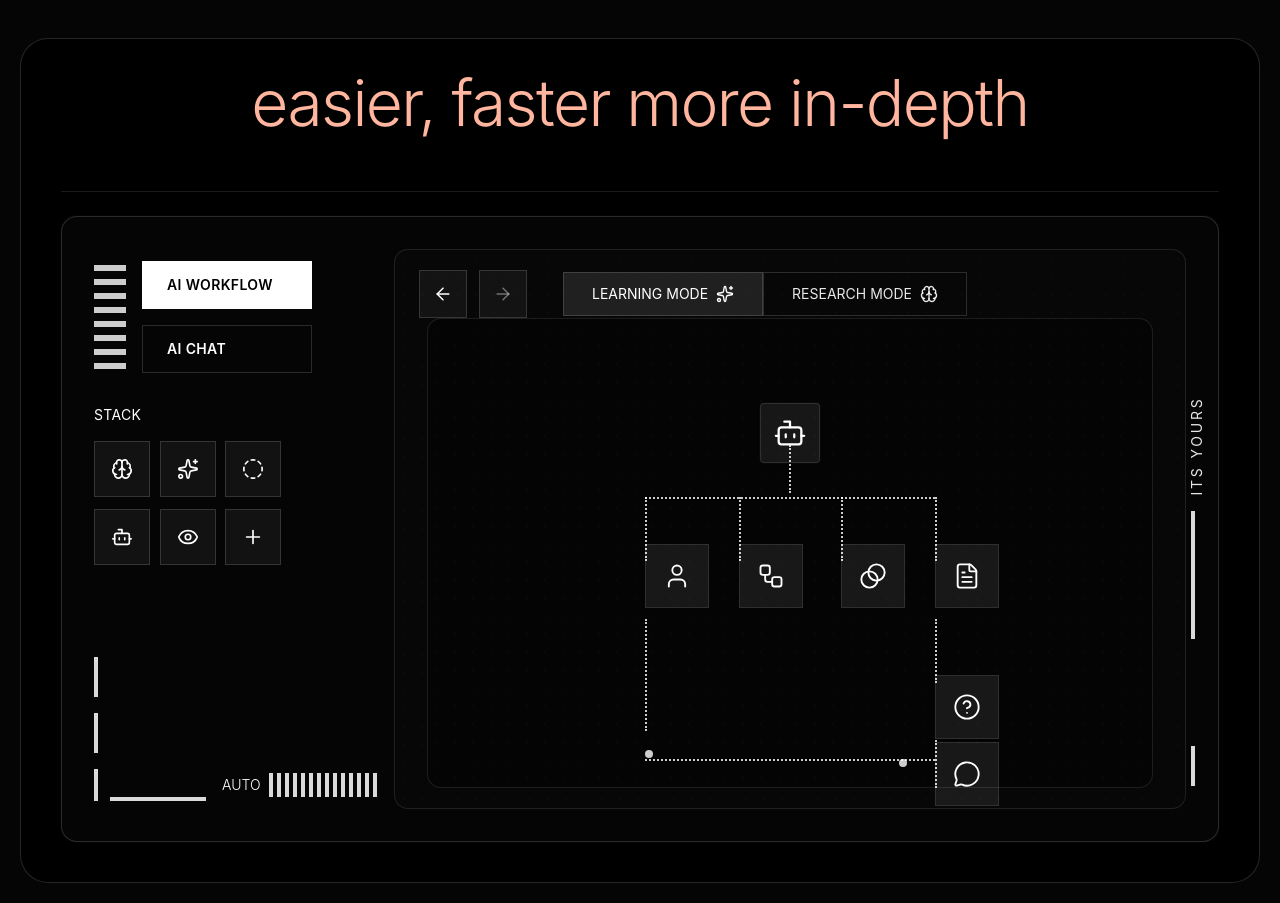
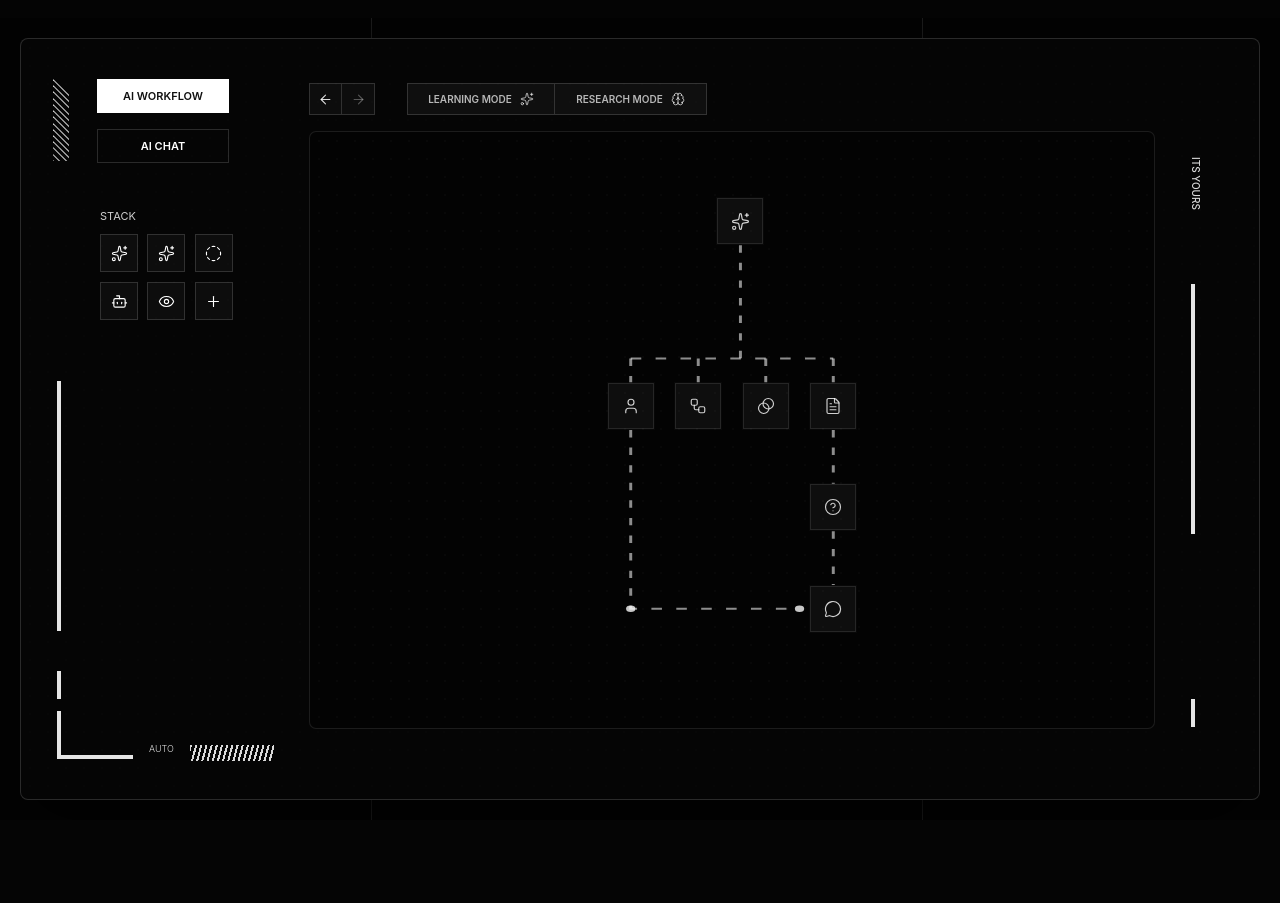
Before and after one commit to gaurav05505/ScholarAI, a React (Vite) app in the folder frontend/: page / in a window 1280 px wide. Shown: the part 3040-3943 px from the top of the page. After the commit the page ends 3860 px from the top, so only its background shows below. Built offline with nearby package versions, Linux system fonts and the light colour scheme.

Commit message:
section4

```diff
--- a/frontend/src/pages/Landingpages/Section4.jsx
+++ b/frontend/src/pages/Landingpages/Section4.jsx
@@ -1,10 +1,5 @@
 import React from 'react'
 import {
-  Brain,
-  CircleDashed,
-  Eye,
-  FileText,
-  MessageCircle,
   Sparkles,
   ArrowLeft,
   ArrowRight,
@@ -14,6 +9,11 @@ import {
   User,
   Workflow,
   HelpCircle,
+  FileText,
+  MessageCircle,
+  CircleDashed,
+  Eye,
+  Brain,
 } from 'lucide-react'
 
 const leftTools = [
@@ -21,36 +21,34 @@ const leftTools = [
   { label: 'AI CHAT', active: false },
 ]
 
-const stackIcons = [Brain, Sparkles, CircleDashed, Bot, Eye, Plus]
+const stackIcons = [Sparkles, Sparkles, CircleDashed, Bot, Eye, Plus]
+
+const rootNode = { x: 51, y: 15, Icon: Sparkles }
+const rowNodes = [
+  { x: 38, y: 46, Icon: User },
+  { x: 46, y: 46, Icon: Workflow },
+  { x: 54, y: 46, Icon: Blend },
+  { x: 62, y: 46, Icon: FileText },
+]
+const helpNode = { x: 62, y: 63 }
+const chatNode = { x: 62, y: 80 }
+const loopY = 80
 
 const Section4 = () => {
   return (
-    <section className="snap-start bg-[#050505] p-5">
-      <div className="relative min-h-[calc(100vh-2.5rem)] overflow-hidden rounded-[28px] border border-white/15 bg-black px-4 pb-10 pt-2 sm:px-6 lg:px-10 lg:pt-4">
-        <div className="pointer-events-none absolute inset-0 bg-[linear-gradient(rgba(255,255,255,0.015)_1px,_transparent_1px),_linear-gradient(90deg,_rgba(255,255,255,0.015)_1px,_transparent_1px)] bg-[size:30px_30px] [mask-image:radial-gradient(ellipse_80%_60%_at_50%_0%,#000_70%,transparent_100%)]" />
+    <section className="relative snap-start bg-[#030303] min-h-screen px-3 py-5 sm:px-5">
+      <div className="pointer-events-none absolute left-[29%] top-0 hidden h-full w-px bg-white/10 lg:block" />
+      <div className="pointer-events-none absolute left-[72%] top-0 hidden h-full w-px bg-white/10 lg:block" />
 
-        <div className="relative z-10 flex min-h-[calc(100vh-4rem)] flex-col">
-          <div className="grid grid-cols-1 items-start gap-4 border-b border-white/10 pb-8 lg:grid-cols-[1fr_auto_1fr] lg:gap-0 lg:pb-10">
-            <div />
-            <h2 className="text-center text-[42px] font-light tracking-tight text-[#ffb59e] sm:text-[54px] lg:text-[64px]">
-              easier, faster more in-depth
-            </h2>
-            <div />
-          </div>
+      <div className="relative mx-auto min-h-[calc(100vh-2.5rem)] w-full max-w-[1360px] overflow-hidden rounded-[8px] border border-white/15 bg-[#050505] shadow-[0_24px_70px_rgba(0,0,0,0.65)]">
+        <div className="pointer-events-none absolute inset-0 bg-[radial-gradient(circle_at_center,rgba(255,255,255,0.035)_1px,transparent_1px)] bg-[size:18px_18px] opacity-20" />
 
-          <div className="mt-6 rounded-[16px] border border-white/15 bg-[#050505] px-4 py-6 shadow-[0_0_0_1px_rgba(255,255,255,0.02)] sm:px-6 sm:py-8 lg:flex-1 lg:px-8 lg:py-8">
-            <div className="grid gap-8 lg:grid-cols-[260px_1fr] lg:gap-10">
-              <aside className="flex flex-col gap-8 lg:pt-3">
-                <div className="flex items-center gap-4">
-                  <div className="flex h-28 flex-col justify-between py-1">
-                    <span className="h-1.5 w-8 bg-white/80" />
-                    <span className="h-1.5 w-8 bg-white/80" />
-                    <span className="h-1.5 w-8 bg-white/80" />
-                    <span className="h-1.5 w-8 bg-white/80" />
-                    <span className="h-1.5 w-8 bg-white/80" />
-                    <span className="h-1.5 w-8 bg-white/80" />
-                    <span className="h-1.5 w-8 bg-white/80" />
-                    <span className="h-1.5 w-8 bg-white/80" />
+        <aside className="relative z-10 flex min-h-[calc(100vh-2.5rem)] w-full flex-col px-8 py-10 sm:w-[248px]">
+          <div className="flex gap-7">
+            <div className="flex h-[82px] w-4 flex-col justify-between overflow-hidden">
+              {Array.from({ length: 14 }).map((_, i) => (
+                <span key={i} className="h-px w-7 origin-left rotate-45 bg-white/80" />
+              ))}
             </div>
 
             <div className="flex flex-col gap-4">
@@ -58,10 +56,10 @@ const Section4 = () => {
                 <button
                   key={tool.label}
                   type="button"
-                        className={`h-12 w-[170px] border px-6 text-left text-sm font-semibold tracking-wide ${
+                  className={`h-[34px] w-[132px] rounded-none border text-[11px] font-semibold uppercase leading-none tracking-normal transition-colors ${
                     tool.active
-                            ? 'border-white/10 bg-white text-black'
-                            : 'border-white/15 bg-transparent text-white'
+                      ? 'border-white/25 bg-white text-[#111]'
+                      : 'border-white/15 bg-transparent text-white hover:bg-white/5'
                   }`}
                 >
                   {tool.label}
@@ -70,120 +68,157 @@ const Section4 = () => {
             </div>
           </div>
 
-                <div className="flex flex-col gap-5">
-                  <div>
-                    <p className="mb-4 text-sm uppercase tracking-wide text-white">STACK</p>
-                    <div className="grid max-w-[185px] grid-cols-3 gap-3">
+          <div className="ml-[47px] mt-12">
+            <p className="mb-3 text-[11px] font-normal uppercase leading-none text-white/80">
+              Stack
+            </p>
+            <div className="grid w-[132px] grid-cols-3 gap-[10px]">
               {stackIcons.map((Icon, index) => (
                 <div
                   key={index}
-                          className="flex h-14 w-14 items-center justify-center border border-white/15 bg-white/5 text-white"
+                  className="flex h-[38px] w-[38px] items-center justify-center rounded-none border border-white/15 bg-white/[0.03] text-white"
                 >
-                          <Icon size={22} strokeWidth={1.8} />
+                  <Icon size={17} strokeWidth={1.6} />
                 </div>
               ))}
             </div>
           </div>
+
+          <div className="mt-auto flex items-end gap-4">
+            <div className="flex flex-col items-start">
+              <div className="ml-1 h-[250px] w-[4px] bg-white/90" />
+              <div className="ml-1 mt-10 h-[28px] w-[4px] bg-white/90" />
+              <div className="ml-1 mt-3 h-[24px] w-[4px] bg-white/90" />
+              <div className="flex items-end">
+                <div className="ml-1 h-[24px] w-[4px] bg-white/90" />
+                <div className="h-[4px] w-[72px] bg-white/90" />
+              </div>
             </div>
 
-                <div className="mt-auto flex items-end gap-4 pb-2">
-                  <div className="flex flex-col items-start gap-4">
-                    <div className="h-10 w-1 bg-white/85" />
-                    <div className="h-10 w-1 bg-white/85" />
-                    <div className="flex h-8 items-end gap-3">
-                      <div className="h-full w-1 bg-white/85" />
-                      <div className="h-1 w-24 bg-white/85" />
-                    </div>
-                  </div>
-                  <div className="flex items-center gap-2 pb-1">
-                    <span className="text-sm font-light text-white">AUTO</span>
-                    <div className="h-6 w-28 bg-[repeating-linear-gradient(90deg,rgba(255,255,255,0.85)_0_4px,transparent_4px_8px)]" />
+            <div className="mb-[-2px] flex items-end gap-4">
+              <span className="mb-2 text-[9px] font-light uppercase leading-none text-white/85">
+                AUTO
+              </span>
+              <div className="h-[16px] w-[84px] bg-[repeating-linear-gradient(105deg,rgba(255,255,255,0.85)_0_2px,transparent_2px_5px)]" />
             </div>
           </div>
         </aside>
 
-              <main className="relative min-h-[560px] overflow-hidden rounded-[14px] border border-white/10 bg-[#070707]">
-                <div className="absolute inset-0 bg-[radial-gradient(circle_at_center,rgba(255,255,255,0.045)_1px,transparent_1px)] bg-[size:18px_18px] opacity-35" />
-
-                <div className="relative z-10 flex items-center gap-3 px-5 py-5 sm:px-6">
-                  <button type="button" className="flex h-12 w-12 items-center justify-center border border-white/15 bg-white/5 text-white">
-                    <ArrowLeft size={20} strokeWidth={1.8} />
+        <main className="relative z-10 mt-8 px-5 pb-8 sm:absolute sm:inset-y-0 sm:left-[288px] sm:right-[104px] sm:mt-0 sm:px-0 sm:pb-0">
+          <div className="flex items-center gap-0 sm:absolute sm:left-0 sm:top-11">
+            <button
+              type="button"
+              aria-label="Undo"
+              className="flex h-[32px] w-[33px] items-center justify-center rounded-none border border-white/15 bg-white/[0.03] text-white/85 hover:bg-white/10"
+            >
+              <ArrowLeft size={15} strokeWidth={1.7} />
             </button>
-                  <button type="button" className="flex h-12 w-12 items-center justify-center border border-white/15 bg-white/5 text-white/40">
-                    <ArrowRight size={20} strokeWidth={1.8} />
+            <button
+              type="button"
+              aria-label="Redo"
+              className="flex h-[32px] w-[33px] items-center justify-center rounded-none border border-l-0 border-white/15 bg-white/[0.03] text-white/30"
+            >
+              <ArrowRight size={15} strokeWidth={1.7} />
             </button>
 
-                  <div className="ml-6 flex items-center">
-                    <button type="button" className="flex h-11 items-center justify-center border border-white/15 bg-white/10 px-7 text-sm text-white">
+            <div className="ml-8 flex items-center">
+              <button
+                type="button"
+                className="flex h-[32px] w-[148px] items-center justify-center gap-2 rounded-none border border-white/15 bg-white/[0.04] text-[10px] font-semibold uppercase leading-none text-white/70"
+              >
                 LEARNING MODE
-                      <Sparkles size={18} className="ml-2" strokeWidth={1.8} />
+                <Sparkles size={14} strokeWidth={1.7} />
               </button>
-                    <button type="button" className="flex h-11 items-center justify-center border border-white/15 bg-transparent px-7 text-sm text-white/90">
+              <button
+                type="button"
+                className="flex h-[32px] w-[152px] items-center justify-center gap-2 rounded-none border border-l-0 border-white/15 bg-white/[0.04] text-[10px] font-semibold uppercase leading-none text-white/70 hover:bg-white/8"
+              >
                 RESEARCH MODE
-                      <Brain size={18} className="ml-2" strokeWidth={1.8} />
+                <Brain size={14} strokeWidth={1.7} />
               </button>
             </div>
           </div>
 
-                <div className="absolute inset-0 flex items-center justify-center px-8 pb-8 pt-20">
-                  <div className="relative h-[470px] w-full max-w-[900px] rounded-[14px] border border-white/10 bg-[#050505]/90">
-                    <div className="absolute inset-0 bg-[radial-gradient(circle_at_center,rgba(255,255,255,0.07)_1px,transparent_1px)] bg-[size:18px_18px] opacity-30" />
+          <div className="relative mt-5 h-[520px] overflow-hidden rounded-[7px] border border-white/10 bg-[#030303] sm:absolute sm:left-0 sm:right-0 sm:top-[92px] sm:bottom-[70px] sm:h-auto sm:mt-0">
+            <div className="absolute inset-0 bg-[radial-gradient(circle_at_center,rgba(255,255,255,0.075)_1px,transparent_1px)] bg-[size:18px_18px] opacity-25" />
 
-                    <div className="absolute left-1/2 top-[18%] -translate-x-1/2 rounded-sm border border-white/10 bg-white/8 p-3 text-white shadow-[0_0_0_1px_rgba(255,255,255,0.02)]">
-                      <Bot size={34} strokeWidth={1.6} />
-                    </div>
+            <svg
+              className="absolute inset-0 h-full w-full overflow-visible"
+              viewBox="0 0 100 100"
+              preserveAspectRatio="none"
+            >
+              <g
+                fill="none"
+                stroke="rgba(255,255,255,0.55)"
+                strokeWidth="0.35"
+                strokeDasharray="1.25 1.7"
+                vectorEffect="non-scaling-stroke"
+              >
+                <path d={`M ${rootNode.x} ${rootNode.y + 4} L ${rootNode.x} ${rowNodes[0].y - 8}`} />
+                <path d={`M ${rowNodes[0].x} ${rowNodes[0].y - 8} L ${rowNodes[3].x} ${rowNodes[0].y - 8}`} />
+                {rowNodes.map((n, i) => (
+                  <path key={i} d={`M ${n.x} ${rowNodes[0].y - 8} L ${n.x} ${n.y - 4}`} />
+                ))}
+                <path d={`M ${helpNode.x} ${rowNodes[3].y + 4} L ${helpNode.x} ${helpNode.y - 4}`} />
+                <path d={`M ${chatNode.x} ${helpNode.y + 4} L ${chatNode.x} ${chatNode.y - 4}`} />
+                <path
+                  d={`M ${rowNodes[0].x} ${rowNodes[0].y + 4}
+                      L ${rowNodes[0].x} ${loopY}
+                      L ${chatNode.x - 4} ${loopY}`}
+                />
+              </g>
+              <circle cx={rowNodes[0].x} cy={loopY} r="0.55" fill="rgba(255,255,255,0.78)" />
+              <circle cx={chatNode.x - 4} cy={loopY} r="0.55" fill="rgba(255,255,255,0.78)" />
+            </svg>
 
-                    <div className="absolute left-1/2 top-[27%] h-12 w-px -translate-x-1/2 border-l-2 border-dotted border-white/80" />
-                    <div className="absolute left-[30%] top-[38%] h-px w-[40%] border-t-2 border-dotted border-white/80" />
-                    <div className="absolute left-[30%] top-[38%] h-16 border-l-2 border-dotted border-white/80" />
-                    <div className="absolute left-[43%] top-[38%] h-16 border-l-2 border-dotted border-white/80" />
-                    <div className="absolute left-[57%] top-[38%] h-16 border-l-2 border-dotted border-white/80" />
-                    <div className="absolute left-[70%] top-[38%] h-16 border-l-2 border-dotted border-white/80" />
+            <FlowNode x={rootNode.x} y={rootNode.y}>
+              <rootNode.Icon size={19} strokeWidth={1.55} />
+            </FlowNode>
 
-                    <div className="absolute left-[30%] top-[48%] flex h-16 w-16 items-center justify-center border border-white/10 bg-white/8 text-white">
-                      <User size={28} strokeWidth={1.6} />
-                    </div>
-                    <div className="absolute left-[43%] top-[48%] flex h-16 w-16 items-center justify-center border border-white/10 bg-white/8 text-white">
-                      <Workflow size={28} strokeWidth={1.6} />
-                    </div>
-                    <div className="absolute left-[57%] top-[48%] flex h-16 w-16 items-center justify-center border border-white/10 bg-white/8 text-white">
-                      <Blend size={28} strokeWidth={1.6} />
-                    </div>
-                    <div className="absolute left-[70%] top-[48%] flex h-16 w-16 items-center justify-center border border-white/10 bg-white/8 text-white">
-                      <FileText size={28} strokeWidth={1.6} />
-                    </div>
+            {rowNodes.map((n, i) => (
+              <FlowNode key={i} x={n.x} y={n.y}>
+                <n.Icon size={18} strokeWidth={1.55} />
+              </FlowNode>
+            ))}
 
-                    <div className="absolute left-[70%] top-[64%] h-16 border-l-2 border-dotted border-white/80" />
-                    <div className="absolute left-[70%] top-[76%] flex h-16 w-16 items-center justify-center border border-white/10 bg-white/8 text-white">
-                      <HelpCircle size={28} strokeWidth={1.6} />
-                    </div>
-                    <div className="absolute left-[70%] top-[90%] h-12 border-l-2 border-dotted border-white/80" />
-                    <div className="absolute left-[70%] top-[104%] flex h-16 w-16 -translate-y-full items-center justify-center border border-white/10 bg-white/8 text-white">
-                      <MessageCircle size={28} strokeWidth={1.6} />
-                    </div>
-
-                    <div className="absolute left-[30%] top-[64%] h-28 border-l-2 border-dotted border-white/80" />
-                    <div className="absolute left-[30%] top-[92%] h-2 w-2 rounded-full bg-white/80" />
-                    <div className="absolute left-[30%] top-[94%] h-px w-[40%] border-t-2 border-dotted border-white/80" />
-                    <div className="absolute left-[65%] top-[94%] h-2 w-2 rounded-full bg-white/80" />
-                  </div>
+            <FlowNode x={helpNode.x} y={helpNode.y}>
+              <HelpCircle size={18} strokeWidth={1.55} />
+            </FlowNode>
+            <FlowNode x={chatNode.x} y={chatNode.y}>
+              <MessageCircle size={18} strokeWidth={1.55} />
+            </FlowNode>
           </div>
         </main>
-            </div>
-          </div>
 
-          <div className="pointer-events-none absolute right-3 top-1/2 hidden -translate-y-1/2 lg:block">
-            <span className="text-[14px] tracking-[0.2em] text-white/90" style={{ writingMode: 'vertical-rl', transform: 'rotate(180deg)' }}>
+        <div className="pointer-events-none absolute right-[56px] top-[118px] hidden lg:block">
+          <span
+            className="text-[10px] font-medium uppercase tracking-normal text-white/85"
+            style={{ writingMode: 'vertical-rl' }}
+          >
             ITS YOURS
           </span>
         </div>
 
-          <div className="pointer-events-none absolute right-6 top-[58%] hidden h-32 w-1 bg-white/85 lg:block" />
-          <div className="pointer-events-none absolute right-6 bottom-14 hidden h-10 w-1 bg-white/85 lg:block" />
-        </div>
+        <div className="pointer-events-none absolute right-[64px] top-[245px] hidden h-[250px] w-[4px] bg-white/90 lg:block" />
+        <div className="pointer-events-none absolute right-[64px] bottom-[72px] hidden h-[28px] w-[4px] bg-white/90 lg:block" />
       </div>
     </section>
   )
 }
 
+const FlowNode = ({ x, y, size = 46, children }) => (
+  <div
+    className="absolute flex items-center justify-center rounded-none border border-white/10 bg-white/[0.045] text-white/80 shadow-[0_0_0_1px_rgba(255,255,255,0.02)]"
+    style={{
+      left: `${x}%`,
+      top: `${y}%`,
+      width: size,
+      height: size,
+      transform: 'translate(-50%, -50%)',
+    }}
+  >
+    {children}
+  </div>
+)
+
 export default Section4
```
Lines whose indentation alone changed are shown as unchanged.
